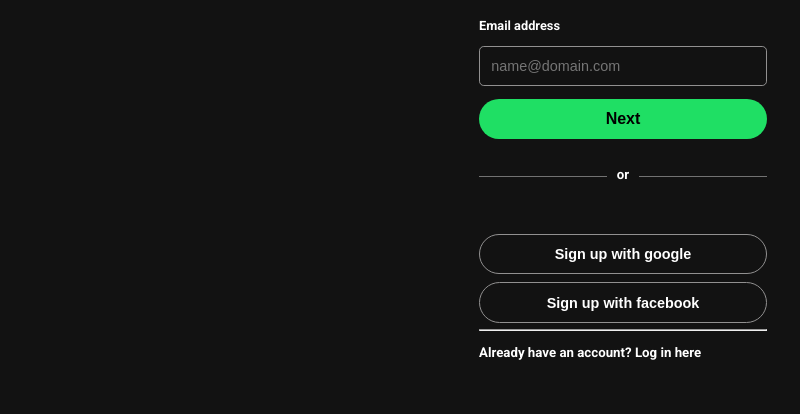
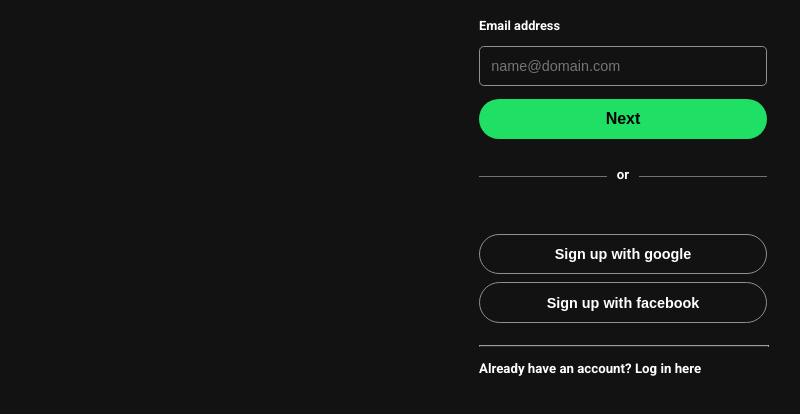
Before and after one commit to GerardoSalinas/spotifySignUp, a plain HTML site: page index.html in a window 1280 px wide. Shown: the part 260-674 px from the top of the page, without its empty margins (17-817 px from the left). Drawn offline with Linux system fonts and the light colour scheme.

Commit message:
Applies styles to network buttons

```diff
--- a/index.html
+++ b/index.html
@@ -25,7 +25,10 @@
                 <h5 class="dividerText" ><span class="dividerSpan" >or</span><h5/>
                 <button class="google">Sign up with google</button>
                 <button class="facebook">Sign up with facebook</button>
-                <hr>
+                <hr class="bottomDivider" >
+                <!-- the bottomDivider is too thick,
+                    add a cotainer for the social networks and include a bottom-border for the container instead
+                    of the divider -->
                 <p>Already have an account? <span>Log in here</span></p>
             </form>
         </div>
--- a/styles.css
+++ b/styles.css
@@ -103,6 +103,10 @@ form {
     margin-bottom: 0.5rem;
 }
 
+.facebook {
+    margin-bottom: 1rem;
+}
+
 
 .dividerText {
     text-align: center;
@@ -114,3 +118,9 @@ form {
     background-color: var(--background-color);
     padding: 0px 10px;
 }
+
+/* this part has to change too */
+.bottomDivider {
+    width: 100%;
+    border-bottom: 1px solid #292929;
+}
```
